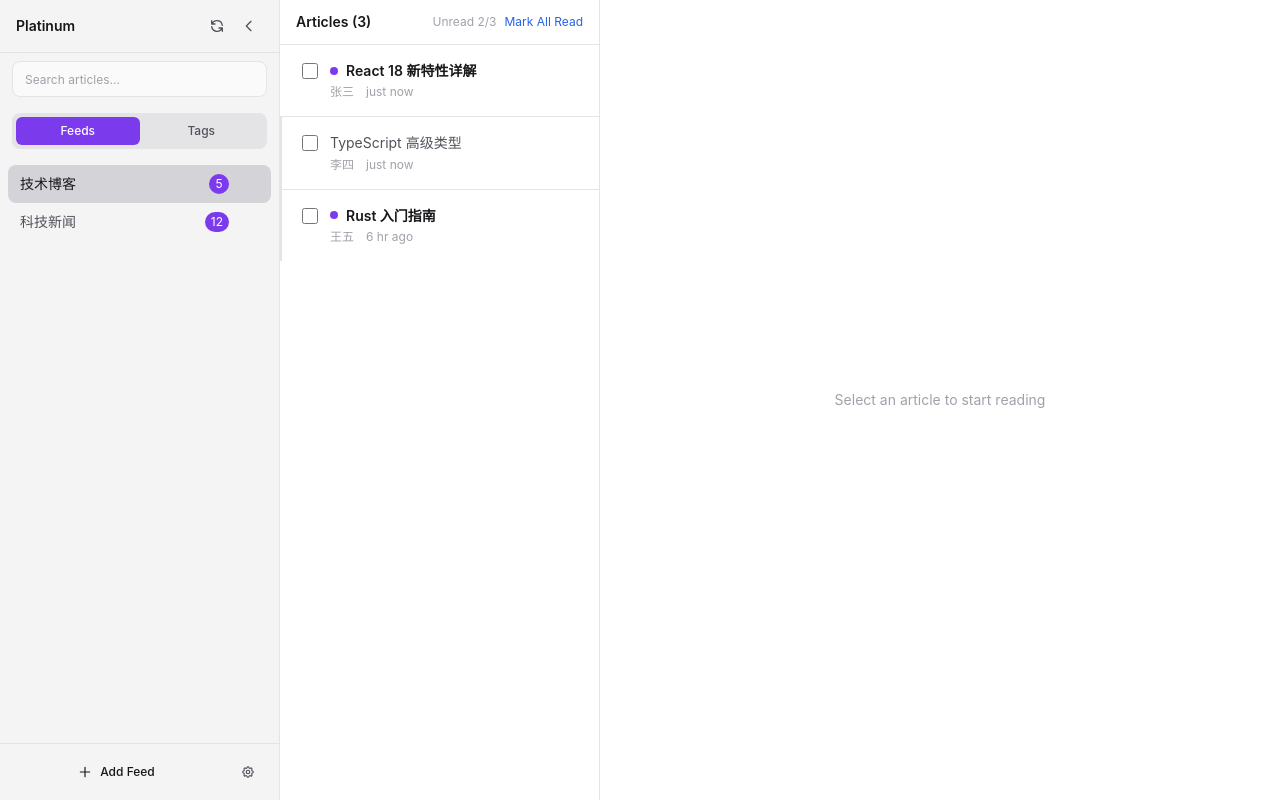
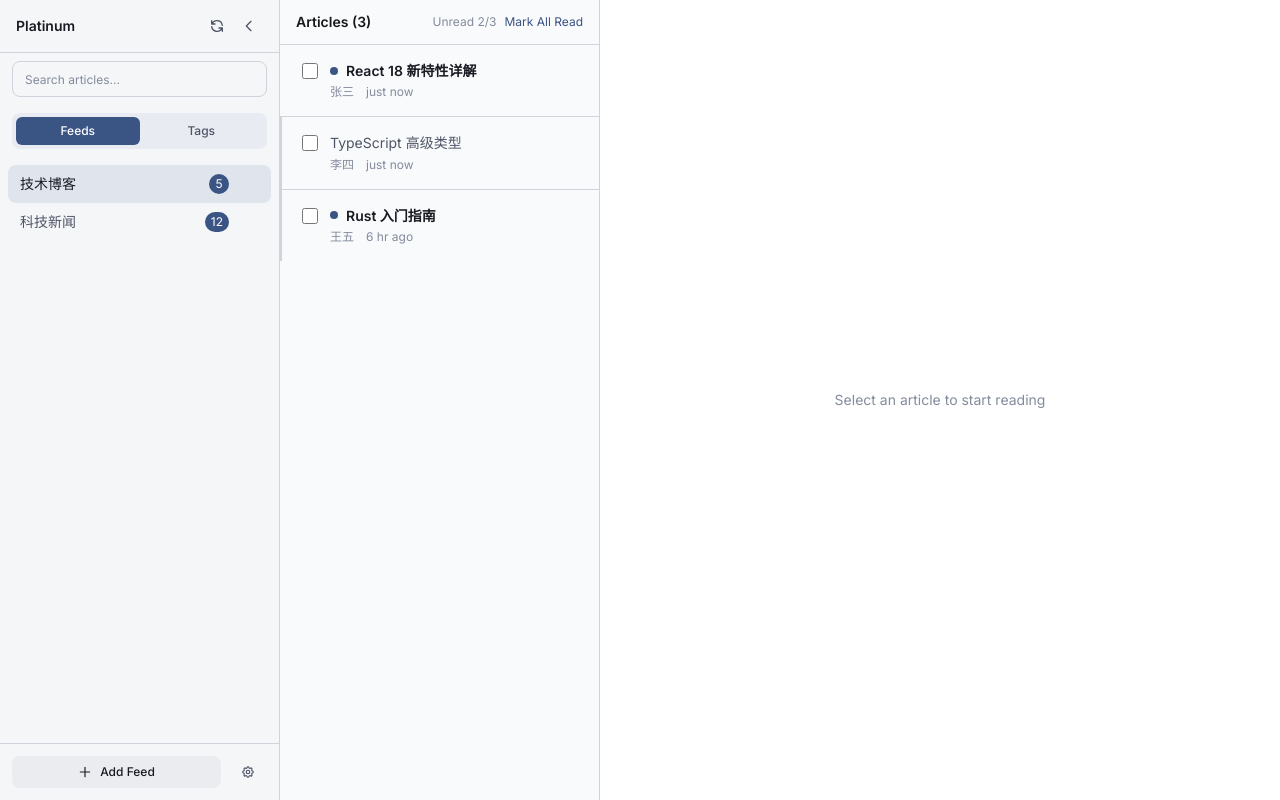
Before and after one commit to wkr-echo/womenhenku, a React (Vite) app in the folder src-ui/: page / in a window 1280 px wide. Built offline with nearby package versions, Linux system fonts and the light colour scheme.

Commit message:
style: apply uidesign system - color palette, typography, component styles

```diff
--- a/src-ui/src/styles/globals.css
+++ b/src-ui/src/styles/globals.css
@@ -1,58 +1,151 @@
+@import url('https://fonts.googleapis.com/css2?family=DM+Serif+Display:ital@0;1&family=Inter:wght@400;500;600;700&family=JetBrains+Mono:wght@400;500&display=swap');
+
 @tailwind base;
 @tailwind components;
 @tailwind utilities;
 
 @layer base {
   :root {
-    --sidebar-bg: #f4f4f5;
-    --sidebar-hover: #e4e4e7;
-    --sidebar-active: #d4d4d8;
+    --sidebar-bg: #f5f6f8;
+    --sidebar-hover: rgba(75,106,158,.08);
+    --sidebar-active: rgba(75,106,158,.12);
 
-    --bg-primary: #ffffff;
-    --bg-secondary: #fafafa;
-    --bg-tertiary: #f4f4f5;
-    --text-primary: #18181b;
-    --text-secondary: #52525b;
-    --text-tertiary: #a1a1aa;
-    --border-color: #e4e4e7;
-    --link-color: #2563eb;
-    --accent-color: #7c3aed;
-    --danger-color: #ef4444;
-    --success-color: #22c55e;
-    --warning-color: #f59e0b;
-    --scrollbar-thumb: #d4d4d8;
+    --ui-primary-50: #eef2f8;
+    --ui-primary-100: #d5dff0;
+    --ui-primary-200: #b0c4e0;
+    --ui-primary-300: #8aa5cb;
+    --ui-primary-400: #6888b5;
+    --ui-primary-500: #4b6a9e;
+    --ui-primary-600: #3a5484;
+    --ui-primary-700: #2e4268;
+    --ui-primary-800: #1e2d4a;
+    --ui-primary-900: #0f1a2e;
+
+    --ui-success-50: #edf8f0;
+    --ui-success-100: #d0efda;
+    --ui-success-200: #a6dfbc;
+    --ui-success-300: #70c696;
+    --ui-success-400: #4aad78;
+    --ui-success-500: #2e9360;
+    --ui-success-600: #23784d;
+
+    --ui-warning-50: #fef7ea;
+    --ui-warning-100: #fde9c4;
+    --ui-warning-200: #f9d48d;
+    --ui-warning-300: #f5b85a;
+    --ui-warning-400: #f0a034;
+    --ui-warning-500: #e88a1a;
+    --ui-warning-600: #cc6e10;
+
+    --ui-error-50: #fef0f0;
+    --ui-error-100: #fdd5d5;
+    --ui-error-200: #fbaaaa;
+    --ui-error-300: #f57575;
+    --ui-error-400: #ed4e4e;
+    --ui-error-500: #de2e2e;
+    --ui-error-600: #c42020;
+
+    --ui-info-50: #eef5fc;
+    --ui-info-100: #d2e6f7;
+    --ui-info-200: #a5cbef;
+    --ui-info-300: #72abe3;
+    --ui-info-400: #4a8fd8;
+    --ui-info-500: #2770c9;
+
+    --ui-neutral-50: #f5f6f8;
+    --ui-neutral-100: #e6e9ee;
+    --ui-neutral-200: #ced3dc;
+    --ui-neutral-300: #a8b0be;
+    --ui-neutral-400: #838b9d;
+    --ui-neutral-500: #636c80;
+    --ui-neutral-600: #4e5566;
+    --ui-neutral-700: #3d434f;
+    --ui-neutral-800: #2b3039;
+    --ui-neutral-900: #181b22;
+
+    --primary: #3a5484;
+    --primary-foreground: #ffffff;
+    --secondary: #e6e9ee;
+    --secondary-foreground: #2b3039;
+    --accent: #2770c9;
+    --accent-foreground: #ffffff;
+
+    --bg-primary: #f9fafb;
+    --bg-secondary: #f5f6f8;
+    --bg-tertiary: #eaecf0;
+    --text-primary: #181b22;
+    --text-secondary: #4e5566;
+    --text-tertiary: #838b9d;
+    --border-color: #ced3dc;
+    --link-color: #3a5484;
+    --accent-color: #3a5484;
+    --danger-color: #de2e2e;
+    --success-color: #2e9360;
+    --warning-color: #e88a1a;
+    --scrollbar-thumb: #ced3dc;
     --scrollbar-track: transparent;
     --reader-bg: #ffffff;
-    --reader-text: #18181b;
-    --code-bg: #f4f4f5;
-    --blockquote-border: #e4e4e7;
-    --blockquote-text: #71717a;
+    --reader-text: #181b22;
+    --code-bg: #f5f6f8;
+    --blockquote-border: #ced3dc;
+    --blockquote-text: #636c80;
+
+    --interactive-hover: rgba(75,106,158,.08);
+    --interactive-focus: rgba(75,106,158,.12);
+    --interactive-press: rgba(75,106,158,.16);
+
+    --shadow-1: 0 1px 2px rgba(24,27,34,.06), 0 1px 1px rgba(24,27,34,.04);
+    --shadow-2: 0 4px 8px -2px rgba(24,27,34,.10);
+    --shadow-3: 0 8px 24px -8px rgba(24,27,34,.18);
+    --shadow-4: 0 16px 40px -12px rgba(24,27,34,.24);
+    --shadow-5: 0 24px 60px -20px rgba(24,27,34,.30);
   }
 
   .dark {
-    --sidebar-bg: #18181b;
-    --sidebar-hover: #27272a;
-    --sidebar-active: #3f3f46;
+    --sidebar-bg: #14161c;
+    --sidebar-hover: rgba(138,165,203,.12);
+    --sidebar-active: rgba(138,165,203,.18);
 
-    --bg-primary: #09090b;
-    --bg-secondary: #18181b;
-    --bg-tertiary: #27272a;
-    --text-primary: #fafafa;
-    --text-secondary: #a1a1aa;
-    --text-tertiary: #71717a;
-    --border-color: #27272a;
-    --link-color: #60a5fa;
-    --accent-color: #a78bfa;
-    --danger-color: #f87171;
-    --success-color: #4ade80;
-    --warning-color: #fbbf24;
-    --scrollbar-thumb: #3f3f46;
+    --ui-primary-50: #0f1a2e;
+    --ui-primary-100: #1e2d4a;
+    --ui-primary-200: #2e4268;
+    --ui-primary-300: #3a5484;
+    --ui-primary-400: #4b6a9e;
+    --ui-primary-500: #6888b5;
+    --ui-primary-600: #8aa5cb;
+    --ui-primary-700: #b0c4e0;
+    --ui-primary-800: #d5dff0;
+    --ui-primary-900: #eef2f8;
+
+    --bg-primary: #0f1117;
+    --bg-secondary: #14161c;
+    --bg-tertiary: #1e2028;
+    --text-primary: #e6e9ee;
+    --text-secondary: #a8b0be;
+    --text-tertiary: #636c80;
+    --border-color: #3d434f;
+    --link-color: #8aa5cb;
+    --accent-color: #8aa5cb;
+    --danger-color: #f57575;
+    --success-color: #70c696;
+    --warning-color: #f5b85a;
+    --scrollbar-thumb: #3d434f;
     --scrollbar-track: transparent;
-    --reader-bg: #09090b;
-    --reader-text: #fafafa;
-    --code-bg: #27272a;
-    --blockquote-border: #3f3f46;
-    --blockquote-text: #a1a1aa;
+    --reader-bg: #0f1117;
+    --reader-text: #e6e9ee;
+    --code-bg: #1e2028;
+    --blockquote-border: #3d434f;
+    --blockquote-text: #a8b0be;
+
+    --interactive-hover: rgba(138,165,203,.12);
+    --interactive-focus: rgba(138,165,203,.18);
+    --interactive-press: rgba(138,165,203,.24);
+
+    --shadow-1: 0 1px 2px rgba(0,0,0,.20);
+    --shadow-2: 0 4px 8px -2px rgba(0,0,0,.30);
+    --shadow-3: 0 8px 24px -8px rgba(0,0,0,.40);
+    --shadow-4: 0 16px 40px -12px rgba(0,0,0,.50);
+    --shadow-5: 0 24px 60px -20px rgba(0,0,0,.60);
   }
 }
 
@@ -76,6 +169,105 @@
   }
   ::-webkit-scrollbar-track {
     background: var(--scrollbar-track);
+  }
+}
+
+@layer components {
+  .btn {
+    @apply inline-flex items-center justify-center gap-2 border-none rounded-[8px] px-6 h-10 font-sans text-base font-medium whitespace-nowrap cursor-pointer transition-all duration-150 min-w-[40px] flex-shrink-0;
+  }
+  .btn:focus-visible {
+    @apply outline-2 outline-offset-2;
+    outline-color: var(--ui-primary-500);
+  }
+  .btn-primary {
+    @apply bg-[var(--primary)] text-white hover:brightness-[0.92] active:brightness-[0.85];
+  }
+  .btn-secondary {
+    @apply bg-transparent text-[var(--text-primary)] border border-[var(--border-color)] hover:bg-[var(--interactive-hover)];
+  }
+  .btn-ghost {
+    @apply bg-transparent text-[var(--text-secondary)] px-4 hover:bg-[var(--interactive-hover)];
+  }
+  .btn-danger {
+    @apply bg-[var(--danger-color)] text-white hover:brightness-[0.92] active:brightness-[0.85];
+  }
+  .btn-sm {
+    @apply h-8 px-4 text-sm min-w-[32px];
+  }
+  .btn-lg {
+    @apply h-12 px-8 text-lg min-w-[48px];
+  }
+  .btn:disabled {
+    @apply opacity-45 cursor-not-allowed pointer-events-none;
+  }
+
+  .card {
+    @apply flex flex-col bg-white dark:bg-[#1a1c24] rounded-[12px] gap-4 w-full transition-all duration-150;
+  }
+  .card-default {
+    @apply border border-[var(--border-color)] p-6;
+  }
+  .card-default:hover {
+    @apply brightness-[0.97];
+  }
+  .card-elevated {
+    box-shadow: var(--shadow-2);
+    @apply p-6;
+  }
+  .card-elevated:hover {
+    @apply brightness-[0.97];
+  }
+  .card-header {
+    @apply flex flex-col gap-2;
+  }
+  .card-title {
+    @apply font-heading text-xl font-semibold text-[var(--text-primary)] leading-[1.4];
+  }
+  .card-eyebrow {
+    @apply text-[11px] font-semibold text-[var(--text-tertiary)] tracking-[0.08em] uppercase;
+  }
+  .card-body {
+    @apply font-sans text-base text-[var(--text-secondary)] leading-[1.6];
+  }
+  .card-footer {
+    @apply flex items-center gap-2 mt-auto;
+  }
+  .card-link {
+    @apply text-base text-[var(--primary)] no-underline cursor-pointer whitespace-nowrap transition-colors duration-150 hover:text-[var(--ui-primary-700)];
+  }
+
+  .input {
+    @apply flex items-center bg-[var(--bg-primary)] border border-[var(--border-color)] rounded-[8px] px-3 h-10 font-sans text-base text-[var(--text-primary)] outline-none transition-all duration-150 w-full;
+  }
+  .input::placeholder {
+    @apply text-[var(--text-tertiary)];
+  }
+  .input:hover {
+    @apply border-[var(--text-tertiary)];
+  }
+  .input:focus {
+    @apply border-[var(--ui-primary-500)];
+    box-shadow: 0 0 0 2px var(--interactive-focus);
+  }
+  .input:disabled {
+    @apply opacity-50 cursor-not-allowed bg-[var(--bg-tertiary)];
+  }
+  .input-search {
+    @apply bg-[var(--bg-secondary)] rounded-[12px] hover:bg-[var(--bg-tertiary)] focus:bg-[var(--bg-primary)];
+  }
+
+  .tag {
+    @apply inline-flex items-center px-2 py-0.5 text-xs font-medium leading-[1.5] rounded-full whitespace-nowrap flex-shrink-0 min-w-[22px] transition-all duration-150;
+  }
+  .tag-default {
+    @apply bg-[var(--ui-primary-100)] text-[var(--ui-primary-700)] hover:brightness-[1.08];
+  }
+  .tag-success {
+    @apply bg-[var(--ui-success-100)] text-[var(--ui-success-700)] hover:brightness-[1.08];
+  }
+  .tag-outline {
+    @apply bg-transparent text-[var(--text-secondary)] border border-[var(--border-color)] hover:bg-[var(--interactive-hover)];
   }
 }
 
--- a/src-ui/tailwind.config.ts
+++ b/src-ui/tailwind.config.ts
@@ -15,6 +15,80 @@ export default {
           hover: "var(--sidebar-hover)",
           active: "var(--sidebar-active)",
         },
+        ui: {
+          primary: {
+            50: "#eef2f8",
+            100: "#d5dff0",
+            200: "#b0c4e0",
+            300: "#8aa5cb",
+            400: "#6888b5",
+            500: "#4b6a9e",
+            600: "#3a5484",
+            700: "#2e4268",
+            800: "#1e2d4a",
+            900: "#0f1a2e",
+          },
+          success: {
+            50: "#edf8f0",
+            100: "#d0efda",
+            200: "#a6dfbc",
+            300: "#70c696",
+            400: "#4aad78",
+            500: "#2e9360",
+            600: "#23784d",
+            700: "#1a5e3c",
+            800: "#12472c",
+            900: "#0a2e1c",
+          },
+          warning: {
+            50: "#fef7ea",
+            100: "#fde9c4",
+            200: "#f9d48d",
+            300: "#f5b85a",
+            400: "#f0a034",
+            500: "#e88a1a",
+            600: "#cc6e10",
+            700: "#a8560c",
+            800: "#85410a",
+            900: "#6b3408",
+          },
+          error: {
+            50: "#fef0f0",
+            100: "#fdd5d5",
+            200: "#fbaaaa",
+            300: "#f57575",
+            400: "#ed4e4e",
+            500: "#de2e2e",
+            600: "#c42020",
+            700: "#a01818",
+            800: "#821212",
+            900: "#6a0e0e",
+          },
+          info: {
+            50: "#eef5fc",
+            100: "#d2e6f7",
+            200: "#a5cbef",
+            300: "#72abe3",
+            400: "#4a8fd8",
+            500: "#2770c9",
+            600: "#1b58a5",
+            700: "#164382",
+            800: "#113161",
+            900: "#0b2040",
+          },
+          neutral: {
+            50: "#f5f6f8",
+            100: "#e6e9ee",
+            200: "#ced3dc",
+            300: "#a8b0be",
+            400: "#838b9d",
+            500: "#636c80",
+            600: "#4e5566",
+            700: "#3d434f",
+            800: "#2b3039",
+            900: "#181b22",
+          },
+        },
       },
       fontFamily: {
         sans: [
@@ -27,11 +101,22 @@ export default {
           "-apple-system",
           "sans-serif",
         ],
-        mono: [
-          "JetBrains Mono",
-          "Fira Code",
-          "monospace",
-        ],
+        display: ["DM Serif Display", "Georgia", "serif"],
+        heading: ["DM Serif Display", "Georgia", "serif"],
+        mono: ["JetBrains Mono", "Fira Code", "monospace"],
+      },
+      borderRadius: {
+        "ui-sm": "4px",
+        "ui-md": "8px",
+        "ui-lg": "12px",
+        "ui-xl": "16px",
+      },
+      boxShadow: {
+        "ui-1": "0 1px 2px rgba(24,27,34,.06), 0 1px 1px rgba(24,27,34,.04)",
+        "ui-2": "0 4px 8px -2px rgba(24,27,34,.10)",
+        "ui-3": "0 8px 24px -8px rgba(24,27,34,.18)",
+        "ui-4": "0 16px 40px -12px rgba(24,27,34,.24)",
+        "ui-5": "0 24px 60px -20px rgba(24,27,34,.30)",
       },
       animation: {
         "slide-in": "slideIn 0.2s ease-out",
```
